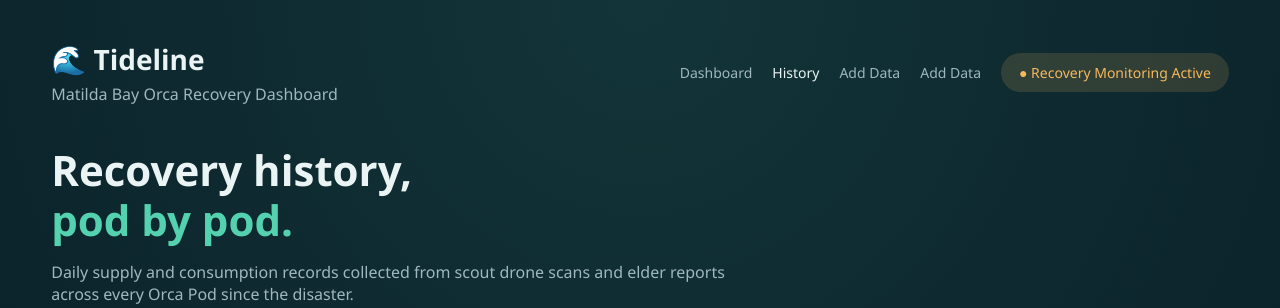
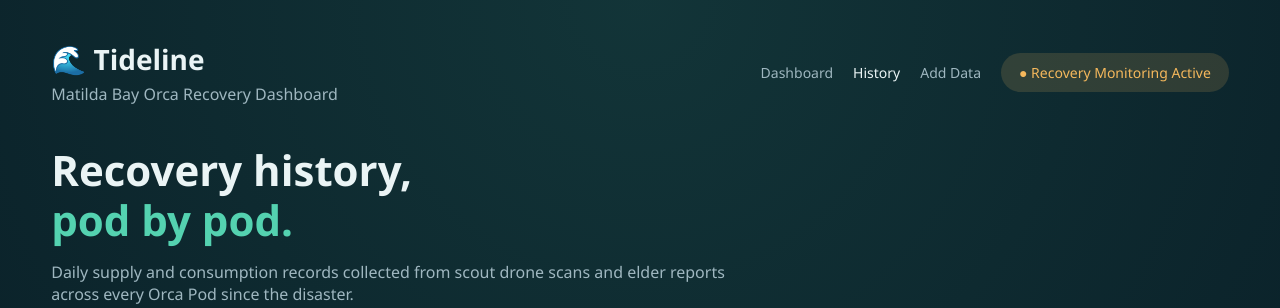
Before and after one commit to Kelly-Vl/Ultimate-Hackathon-2026-Orca-Pod-3, a Flask app: page /api/pods/history in a window 1280 px wide. Shown: the top 308 px of the page. Run offline with Flask 3, Linux system fonts and the light colour scheme; the visitor is signed in with stand-in values (Sample User, id 1).

Commit message:
fixed duplicate 'add data' button in the navigation bar in the history page

```diff
--- a/templates/history.html
+++ b/templates/history.html
@@ -65,7 +65,6 @@
         <nav class="nav-bar">
             <a class="nav-link" href="{{ url_for('index') }}">Dashboard</a>
             <a class="nav-link active" href="{{ url_for('history') }}">History</a>
-            <a class="nav-link" href="/add-data">Add Data</a>
             <a class="nav-link" href="{{ url_for('add_data') }}">Add Data</a>
             <div class="status">
             ● Recovery Monitoring Active
```
